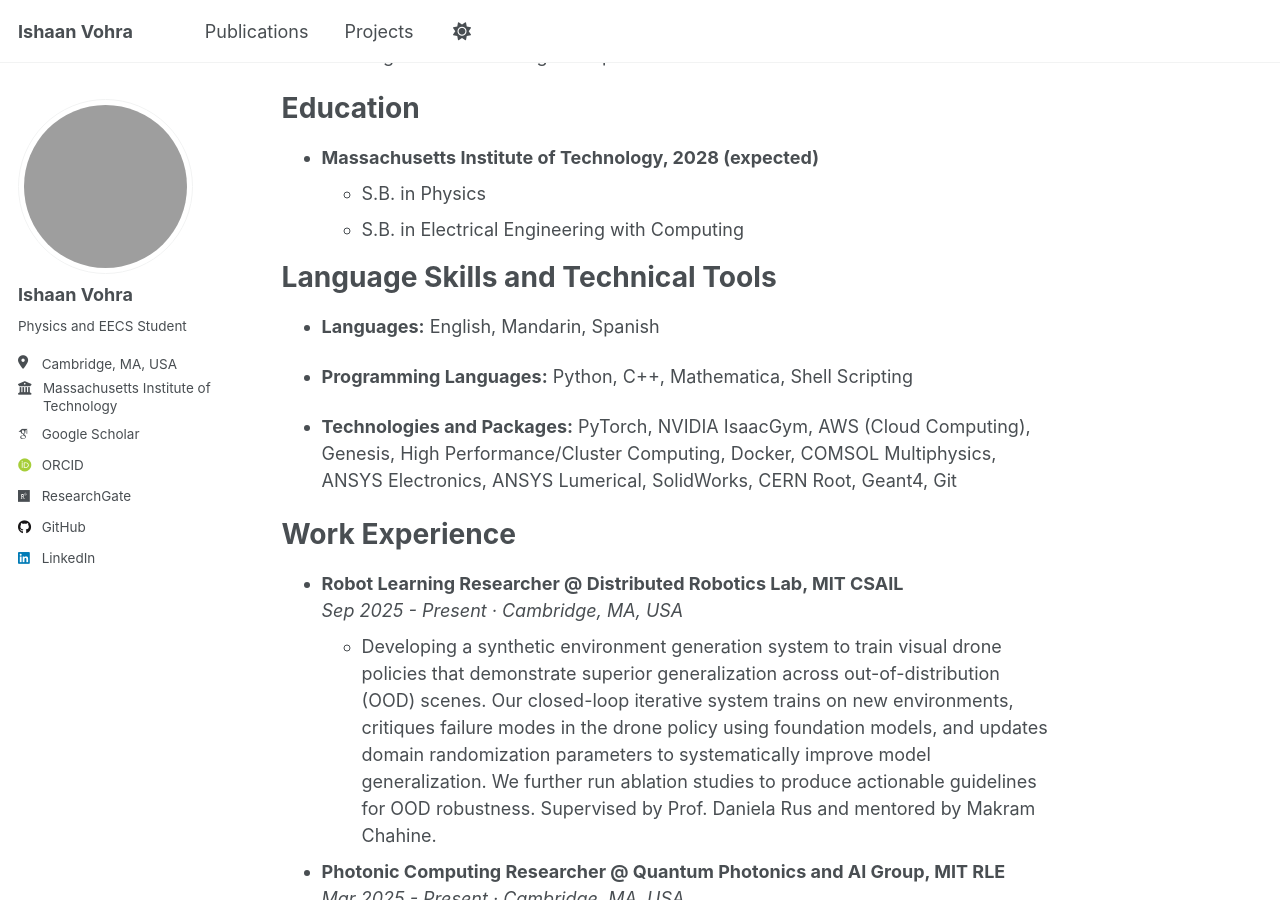
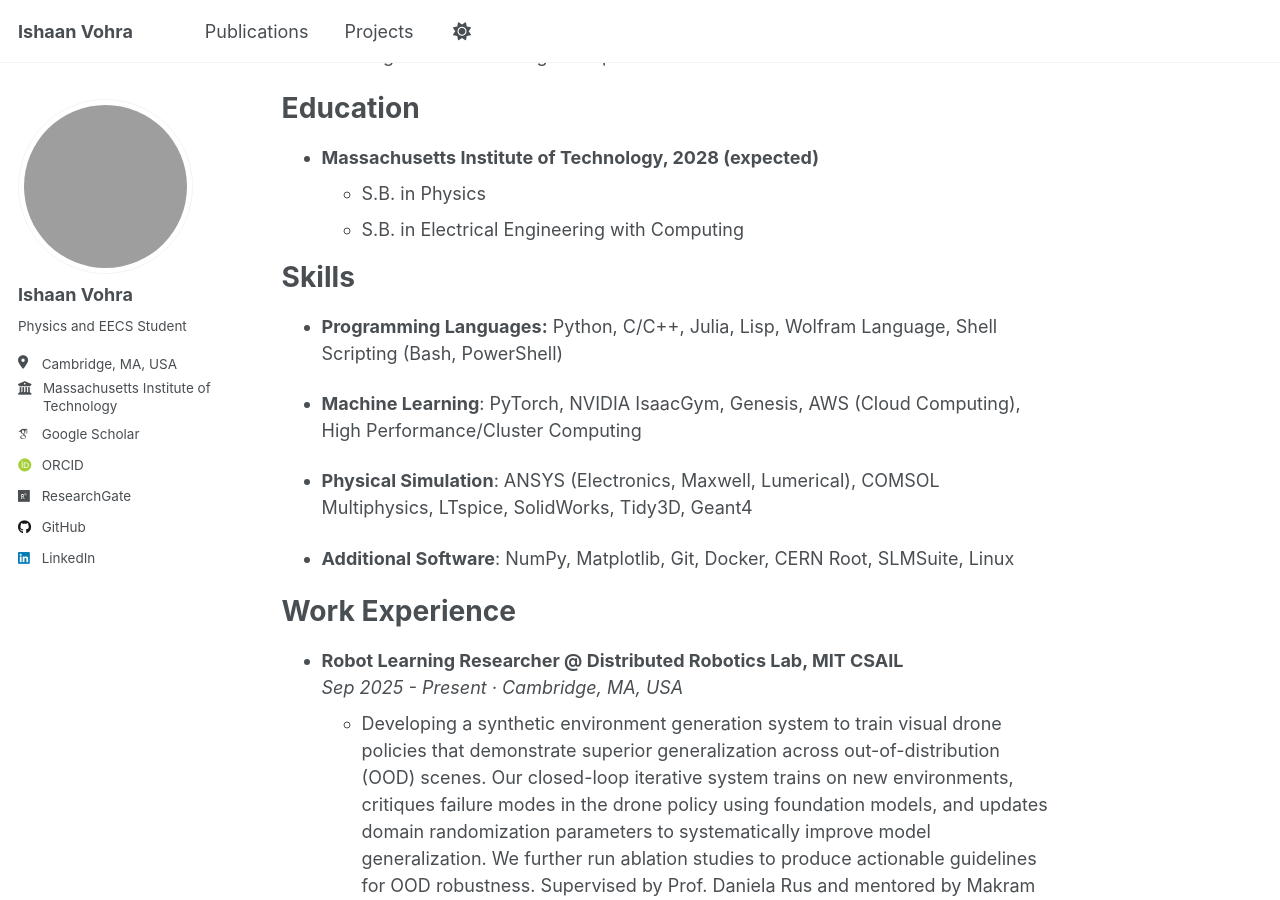
Before and after one commit to Ishaan-vohra/Ishaan-vohra.github.io, a Jekyll site: the page built from _pages/about.md, in a window 1280 px wide and 900 px high, scrolled down 401 px. Built offline with Jekyll 4.4.1, drawn with Linux system fonts in a browser that asks for light colours; some web fonts are replaced; a script that is not in the unit is left out.

Commit message:
Update about.md

```diff
--- a/_pages/about.md
+++ b/_pages/about.md
@@ -20,14 +20,15 @@
   * S.B. in Physics
   * S.B. in Electrical Engineering with Computing
 
-Language Skills and Technical Tools
+Skills
 ======
-* **Languages:** English, Mandarin, Spanish
+* **Programming Languages:** Python, C/C++, Julia, Lisp, Wolfram Language, Shell Scripting (Bash, PowerShell)
 
-* **Programming Languages:** Python, C++, Mathematica, Shell Scripting
+* **Machine Learning**: PyTorch, NVIDIA IsaacGym, Genesis, AWS (Cloud Computing), High Performance/Cluster Computing
 
-* **Technologies and Packages:** PyTorch, NVIDIA IsaacGym, AWS (Cloud Computing), Genesis, High Performance/Cluster Computing, Docker, COMSOL Multiphysics, ANSYS Electronics, ANSYS Lumerical, SolidWorks, CERN Root, Geant4, Git
+* **Physical Simulation**: ANSYS (Electronics, Maxwell, Lumerical), COMSOL Multiphysics, LTspice, SolidWorks, Tidy3D, Geant4
 
+* **Additional Software**: NumPy, Matplotlib, Git, Docker, CERN Root, SLMSuite, Linux
 
 Work Experience
 ======
```
